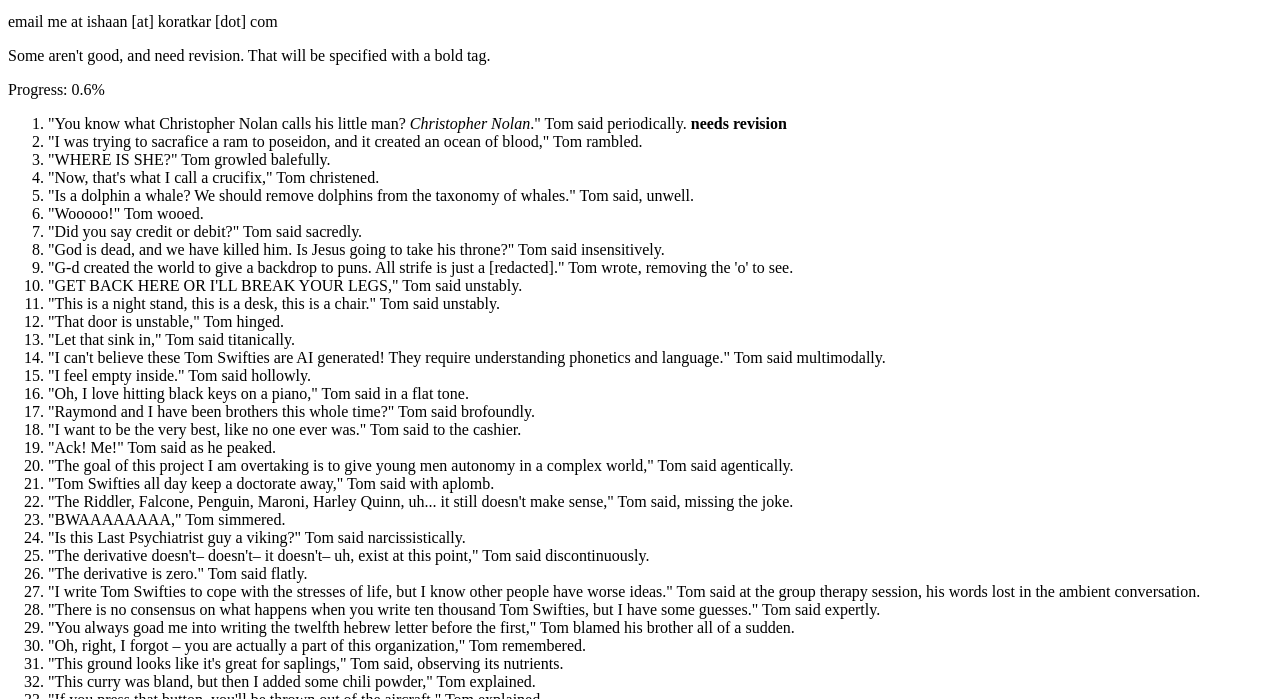
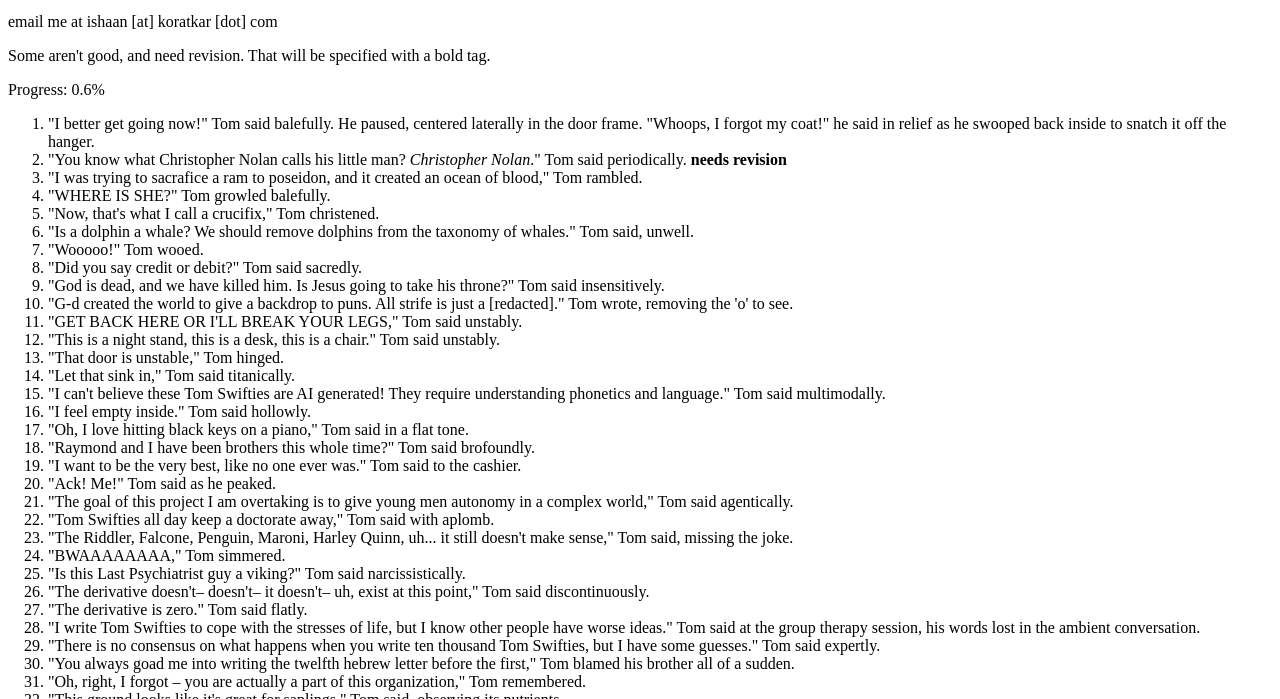
Before and after one commit to koratkar/swifties, a plain HTML site: page index.html in a window 1280 px wide. Shown: the part 101-800 px from the top of the page. Drawn offline with Linux system fonts and the light colour scheme.

Commit message:
Update index.html

```diff
--- a/index.html
+++ b/index.html
@@ -13,6 +13,7 @@
     <p>Some aren't good, and need revision. That will be specified with a bold tag.</p>
     <p id="progress">Progress: </p>
   <ol id="list">
+    <li>"I better get going now!" Tom said balefully. He paused, centered laterally in the door frame. "Whoops, I forgot my coat!" he said in relief as he swooped back inside to snatch it off the hanger.
     <li>"You know what Christopher Nolan calls his little man? <i>Christopher Nolan</i>." Tom said periodically. <b>needs revision</b></li>
     <li>"I was trying to sacrafice a ram to poseidon, and it created an ocean of blood," Tom rambled.</li>
     <li>"WHERE IS SHE?" Tom growled balefully.</li>
```
